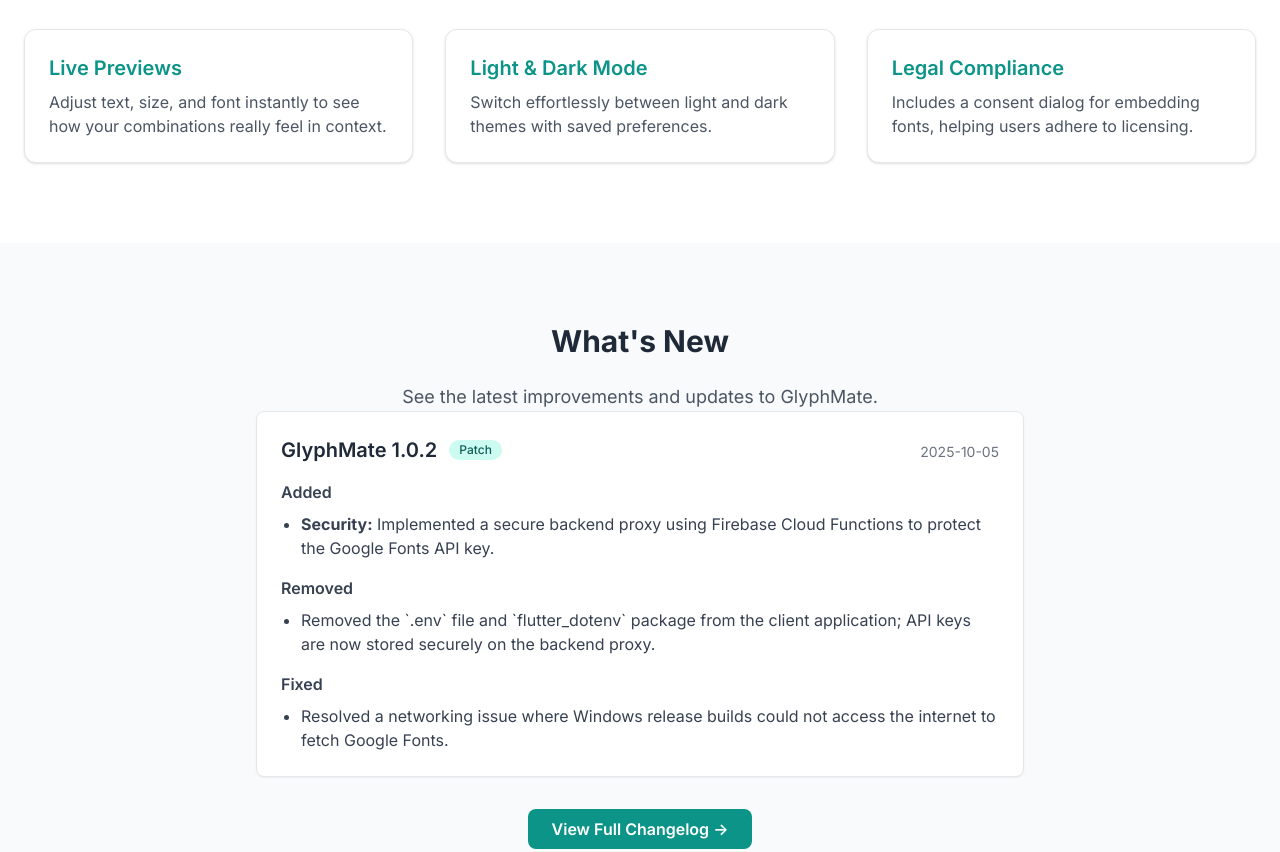
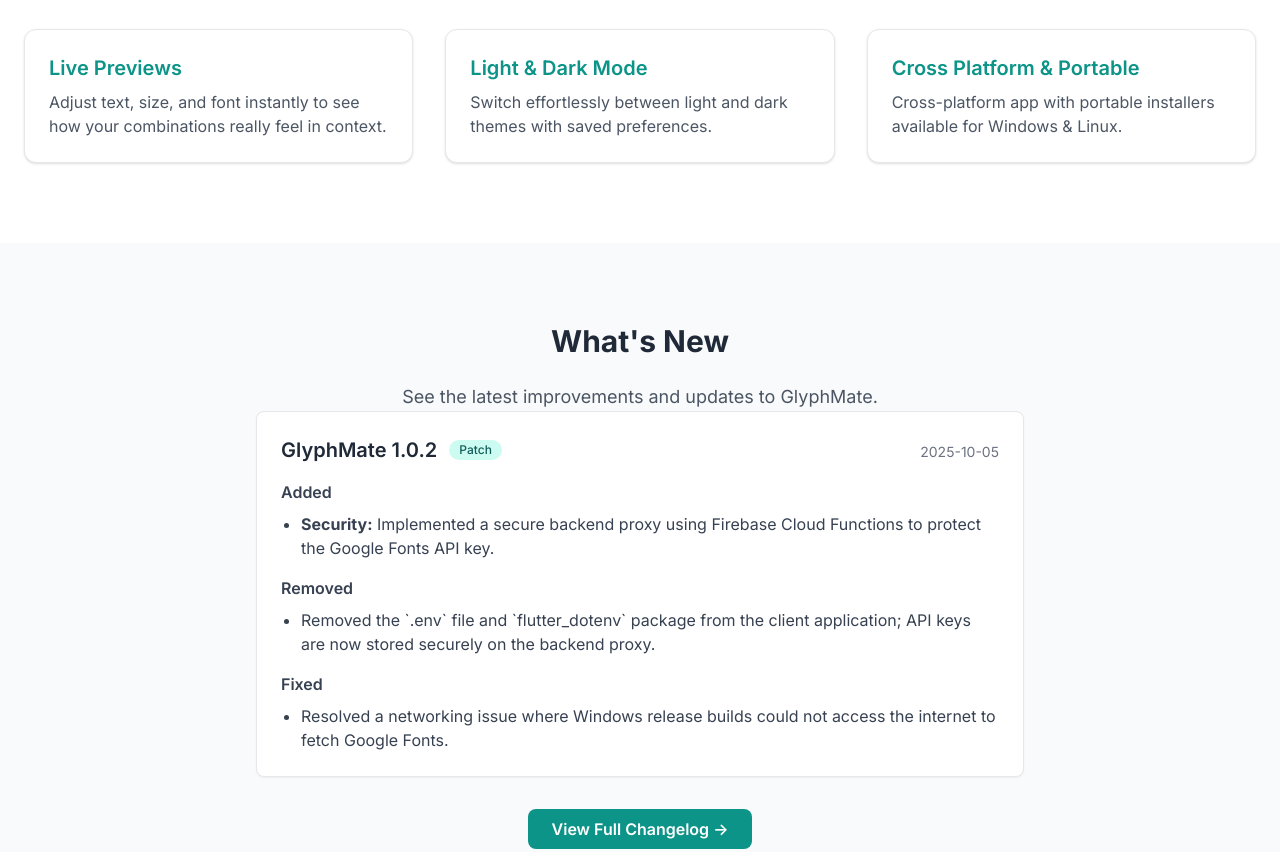
Before and after one commit to vplsh7/vplsh7.github.io, an Astro site: page /glyphmate in a window 1280 px wide. Shown: the part 1328-2180 px from the top of the page. Built offline with nearby package versions, Linux system fonts and the light colour scheme; Astro itself is replaced by a stand-in of ours.

Commit message:
Update glyphmate.astro

```diff
--- a/src/pages/glyphmate.astro
+++ b/src/pages/glyphmate.astro
@@ -177,10 +177,9 @@
           </p>
         </div>
         <div class="feature-card bg-white border rounded-xl p-6 shadow hover:shadow-md">
-          <h3 class="text-xl font-semibold text-teal-600 mb-2">Legal Compliance</h3>
+          <h3 class="text-xl font-semibold text-teal-600 mb-2">Cross Platform & Portable</h3>
           <p class="text-gray-600">
-            Includes a consent dialog for embedding fonts, helping users adhere to
-            licensing.
+            Cross-platform app with portable installers available for Windows & Linux.
           </p>
         </div>
       </div>
```
